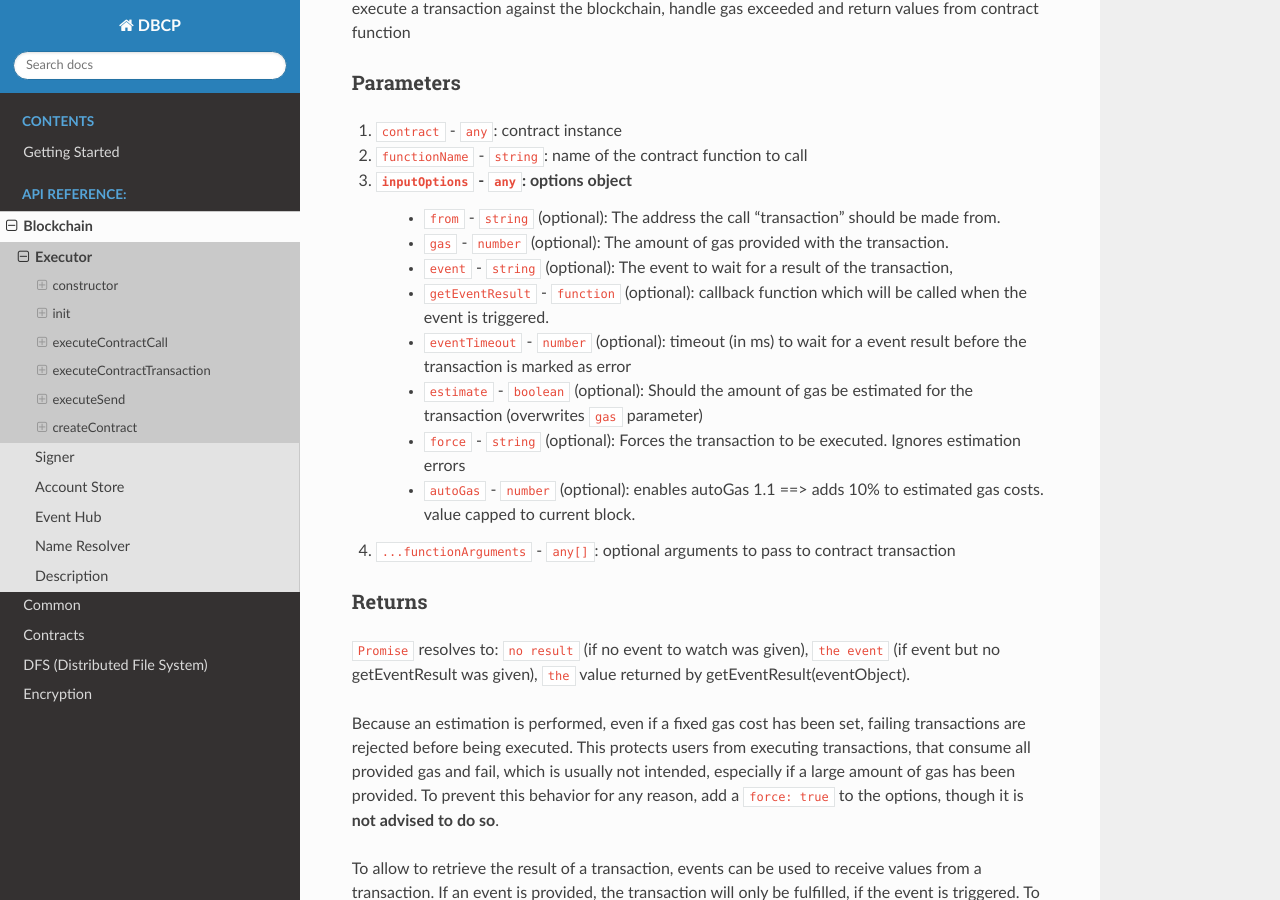
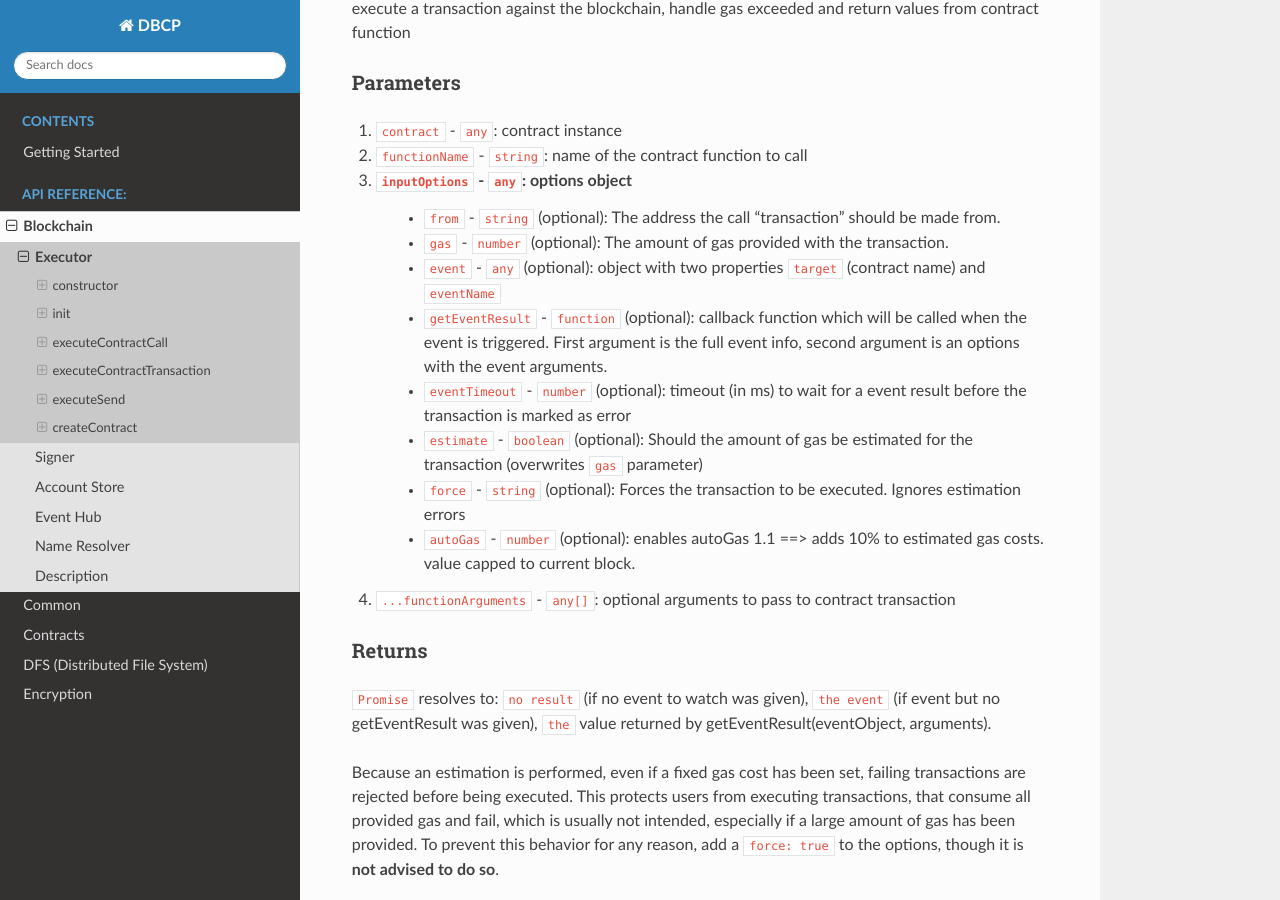
Before and after one commit to evannetwork/dbcp, a Sphinx documentation site: the page built from docs/blockchain/executor.rst, in a window 1280 px wide and 900 px high, scrolled down 2866 px. Built offline with Sphinx 7.4.7 and the Read the Docs theme 2.0.0, drawn with Linux system fonts in a browser that asks for light colours.

Commit message:
update info on executor event handling

```diff
--- a/docs/blockchain/executor.rst
+++ b/docs/blockchain/executor.rst
@@ -173,8 +173,8 @@ Parameters
 #. ``inputOptions`` - ``any``: options object
     * ``from`` - ``string`` (optional): The address the call "transaction" should be made from.
     * ``gas`` - ``number`` (optional): The amount of gas provided with the transaction.
-    * ``event`` - ``string`` (optional): The event to wait for a result of the transaction,
-    * ``getEventResult`` - ``function`` (optional): callback function which will be called when the event is triggered.
+    * ``event`` - ``any`` (optional): object with two properties ``target`` (contract name) and ``eventName``
+    * ``getEventResult`` - ``function`` (optional): callback function which will be called when the event is triggered. First argument is the full event info, second argument is an options with the event arguments.
     * ``eventTimeout`` - ``number`` (optional): timeout (in ms) to wait for a event result before the transaction is marked as error
     * ``estimate`` - ``boolean`` (optional): Should the amount of gas be estimated for the transaction (overwrites ``gas`` parameter)
     * ``force`` - ``string`` (optional): Forces the transaction to be executed. Ignores estimation errors
@@ -185,7 +185,7 @@ Parameters
 Returns
 -------
 
-``Promise`` resolves to: ``no result`` (if no event to watch was given), ``the event`` (if event but no getEventResult was given), ``the`` value returned by getEventResult(eventObject).
+``Promise`` resolves to: ``no result`` (if no event to watch was given), ``the event`` (if event but no getEventResult was given), ``the`` value returned by getEventResult(eventObject, arguments).
 
 Because an estimation is performed, even if a fixed gas cost has been set, failing transactions are rejected before being executed. This protects users from executing transactions, that consume all provided gas and fail, which is usually not intended, especially if a large amount of gas has been provided. To prevent this behavior for any reason, add a ``force: true`` to the options, though it is **not advised to do so**.
 
```
